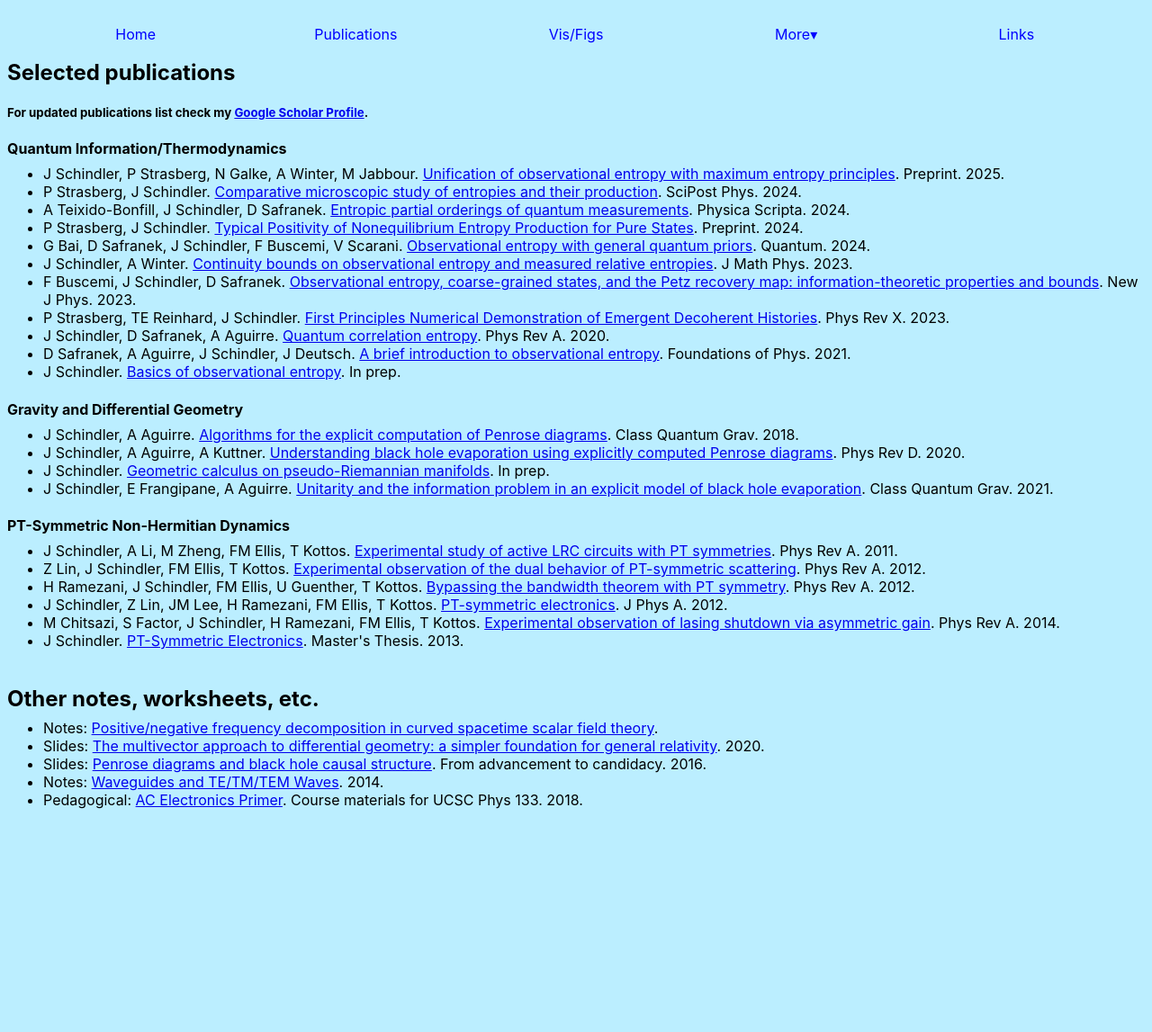
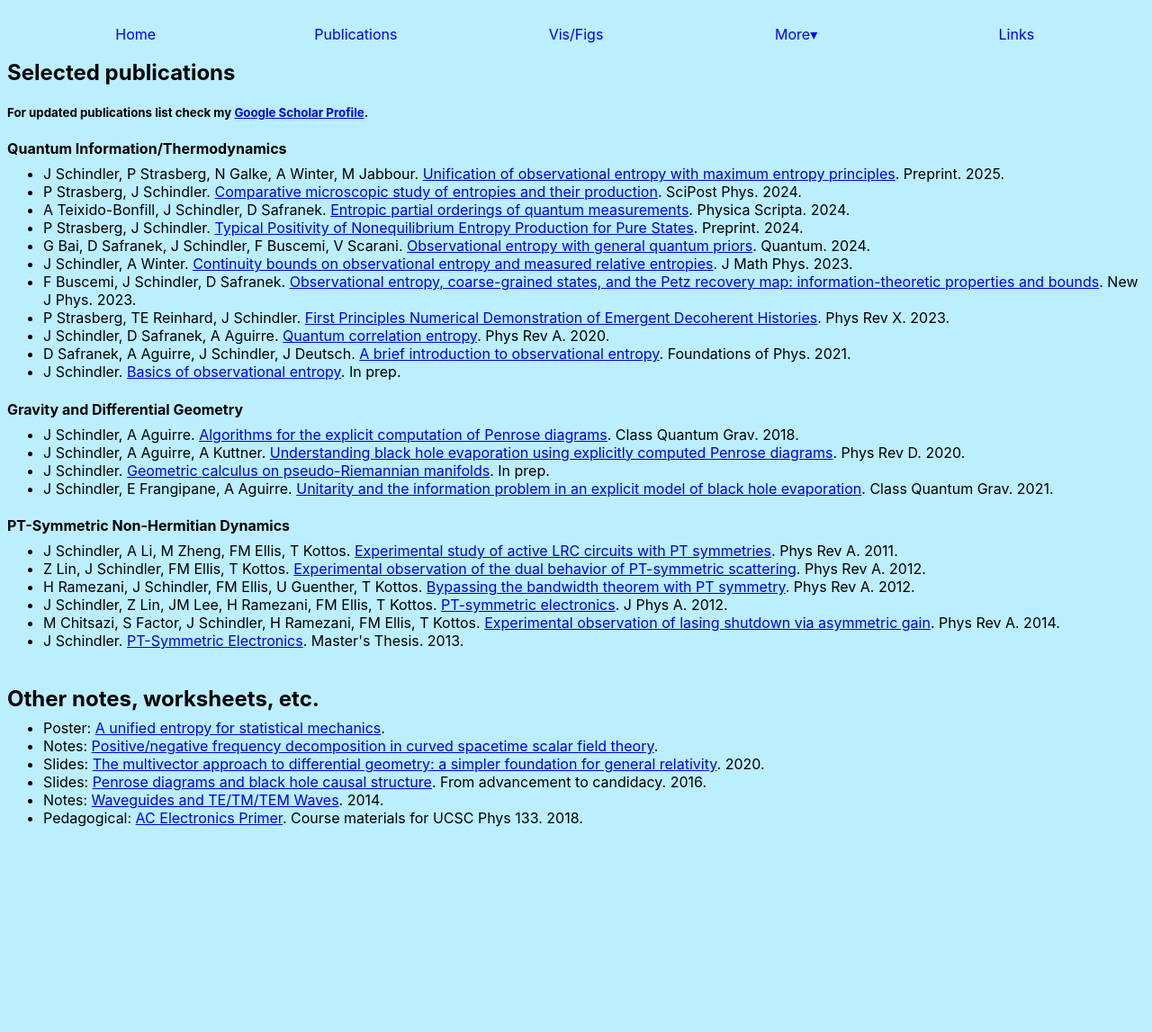
Before and after one commit to jcschindler01/jcschindler01.github.io, a Jekyll site: the page built from pub/index.html, in a window 1280 px wide. Shown: the whole page at 90% size. Built offline with Jekyll 4.4.1, drawn with Linux system fonts in a browser that asks for light colours; comment, search, counter and statistics services are not loaded.

Commit message:
Update index.html

```diff
--- a/pub/index.html
+++ b/pub/index.html
@@ -126,6 +126,9 @@ title: "Publications"
   <h2>Other notes, worksheets, etc.</h2>
   <ul>
     <li>
+      Poster: <a href="files/oe-poster.pdf" target="_blank" rel="noopener noreferrer">A unified entropy for statistical mechanics</a>.
+    </li>
+    <li>
       Notes: <a href="files/pos-neg-freq.pdf" target="_blank" rel="noopener noreferrer">Positive/negative frequency decomposition in curved spacetime scalar field theory</a>.
     </li>
     <li>
```
